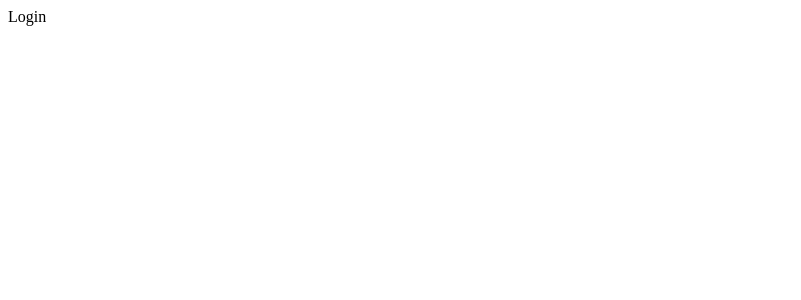
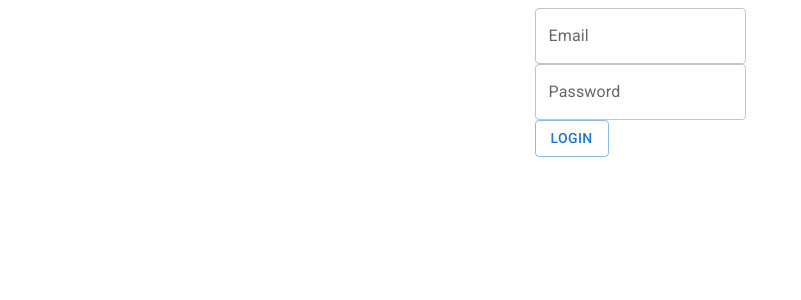
Before and after one commit to AlejoGreco/espmote-app, a React (Create React App) app: page /login in a window 1280 px wide. Shown: the top 300 px of the page, without its empty margins (0-801 px from the left). Built offline with nearby package versions, Linux system fonts and the light colour scheme.

Commit message:
Creation of basic form to user register and logins

```diff
--- /dev/null
+++ b/src/components/Form.js
@@ -0,0 +1,54 @@
+import React, { useState } from 'react'
+import { Button, Grid, TextField } from '@mui/material'
+
+const Form = ({formType}) => {
+
+    /* ************************************************************** */
+    /* Refactor futuro hacer validacion con redux forms */
+    const [userLog, setUserLog] = useState({email : '', password : ''})
+
+    const onChangeHandler = e => {
+        setUserLog({...userLog, [e.target.name] : e.target.value})
+    }
+    /* ************************************************************** */
+
+    const onSubmitHandler = e => {
+        e.preventDefault()
+
+    }
+
+
+    return (
+        <form onSubmit={onSubmitHandler}>
+            <Grid container direction='column' justifyContent='center' alignContent='center'>
+                <Grid item>
+                    <TextField
+                        type='email'
+                        label='Email'
+                        variant='outlined'
+                        name='email'
+                        id='email'
+                        value={userLog.email}
+                        onChange={onChangeHandler}
+                    />
+                </Grid>
+                <Grid item>
+                    <TextField
+                        type='password'
+                        label='Password'
+                        variant='outlined'
+                        name='password'
+                        id='password'
+                        value={userLog.password}
+                        onChange={onChangeHandler}
+                    />
+                </Grid>
+                <Grid item>
+                    <Button variant='outlined' type='submit'>{formType === 'login' ? 'Login' : 'Register'}</Button>
+                </Grid>
+            </Grid>
+        </form>
+    )
+}
+
+export default Form
--- a/src/pages/Login.js
+++ b/src/pages/Login.js
@@ -1,8 +1,11 @@
 import React from 'react'
+import Form from '../components/Form'
 
 const Login = () => {
   return (
-    <div>Login</div>
+    <div>
+      <Form formType='login'/>
+    </div>
   )
 }
 
--- a/src/pages/Register.js
+++ b/src/pages/Register.js
@@ -1,8 +1,11 @@
 import React from 'react'
+import Form from '../components/Form'
 
 const Register = () => {
   return (
-    <div>Register</div>
+    <div>
+      <Form formType='register'/>
+    </div>
   )
 }
 
```
